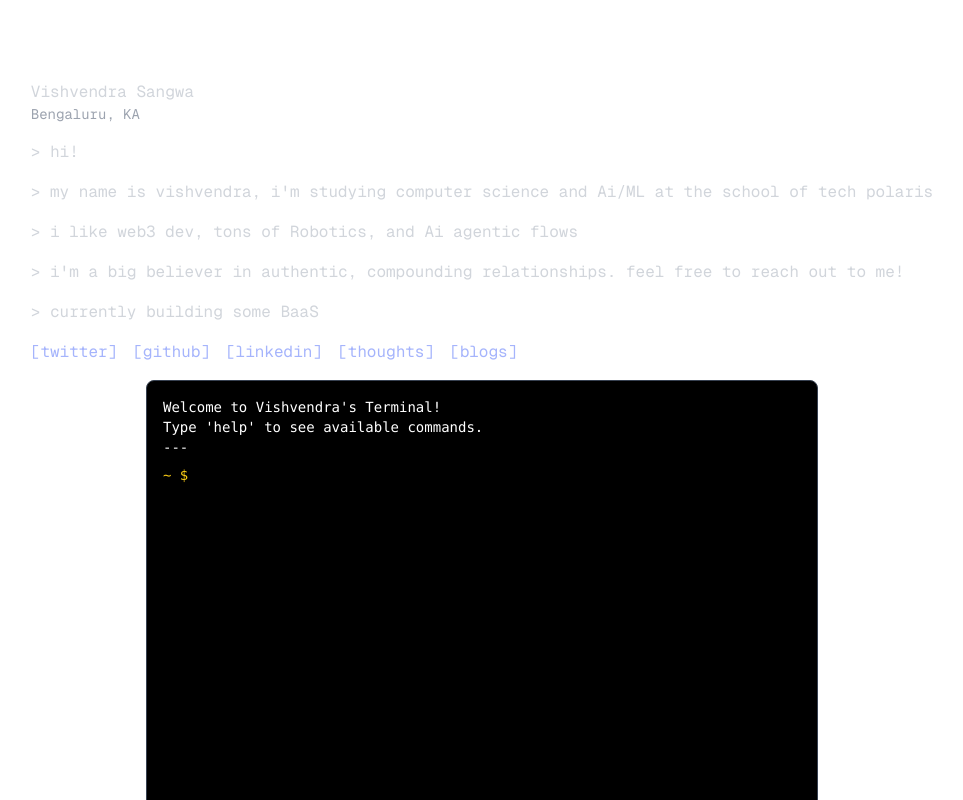
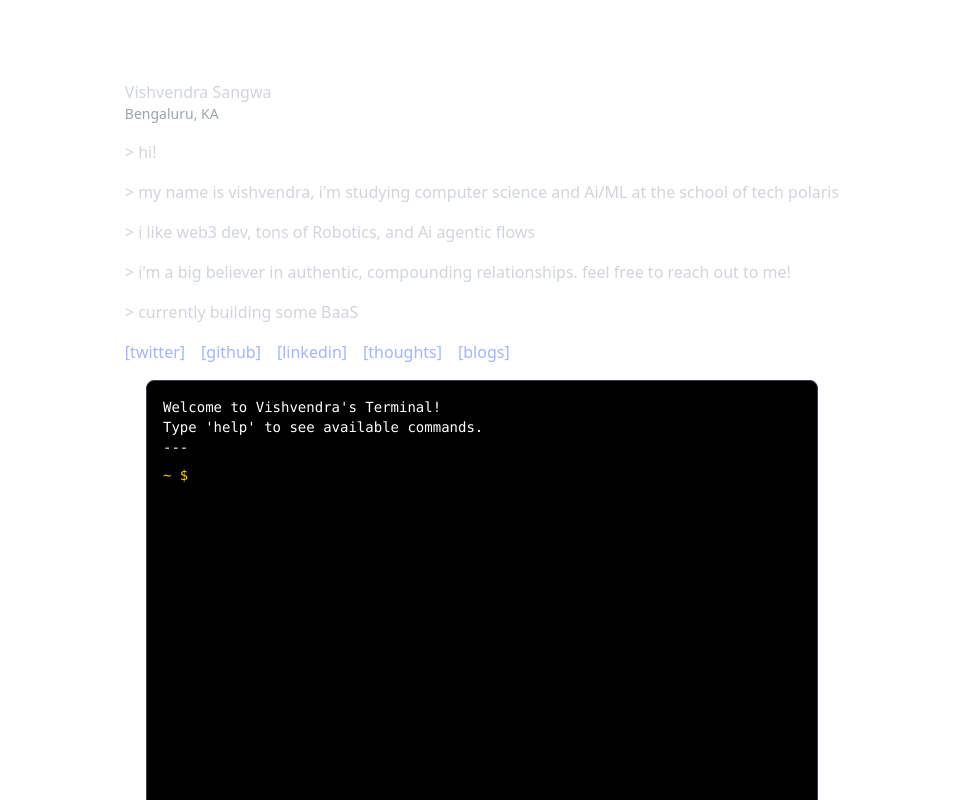
Before and after one commit to sangwaboi/sangwaboi.github.io, a Next.js app: page / in a window 1280 px wide. Shown: the top 800 px of the page, without its empty margins (158-1121 px from the left). Built offline with nearby package versions, Linux system fonts and the light colour scheme.

Commit message:
fix: remove unused GeistMono font reference

```diff
--- a/src/app/layout.tsx
+++ b/src/app/layout.tsx
@@ -1,5 +1,5 @@
 import type { Metadata } from "next";
-import { GeistMono } from "geist/font/mono";
+// import { GeistMono } from "geist/font/mono";
 import "./globals.css";
 import { Analytics } from "@vercel/analytics/react";
 import { SpeedInsights } from "@vercel/speed-insights/next";
@@ -50,7 +50,7 @@ export default function RootLayout({
   children: React.ReactNode;
 }>) {
   return (
-    <html lang="en" className={GeistMono.className}>
+    <html lang="en">
       <body>
         {children}
         <Analytics />
```
